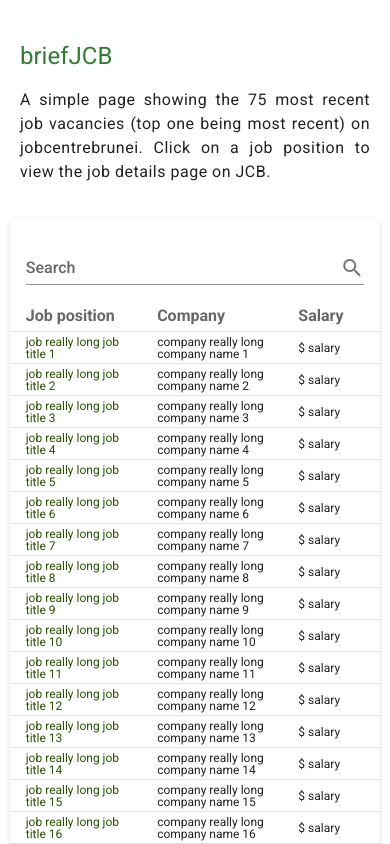
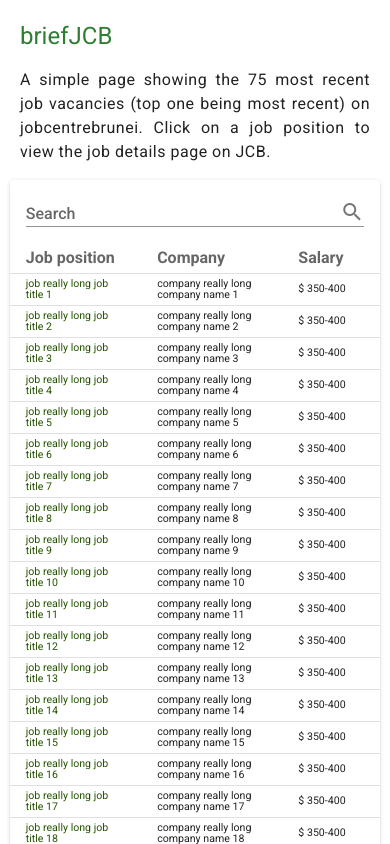
Before and after one commit to najib-r/briefjcb-vue, a Vue app: page / in a window 390 px wide. Shown: the top 844 px of the page. Built offline with nearby package versions, Linux system fonts and the light colour scheme.

Commit message:
Adjust margins/font-size for better mobile view

```diff
--- a/src/App.vue
+++ b/src/App.vue
@@ -1,8 +1,8 @@
 <template>
   <v-app>
-    <headerContent class="mx-lg-auto my-5 my-lg-10 px-5 pt-5"/>
+    <headerContent class="mx-lg-auto mt-md-5 mt-lg-10 px-5 pt-5"/>
     <v-main>
-      <mainContent class="mx-auto mb-10"/>
+      <mainContent class="mx-auto"/>
     </v-main>
   </v-app>
 </template>
@@ -46,7 +46,7 @@ export default {
         tbody {
           tr {
             td {
-              font-size: 0.75rem !important;
+              font-size: calc(0.53rem + 0.55vmin) !important;
               margin: 0;
               padding-right: 0;
               line-height: 1;
--- a/src/components/mainContent.vue
+++ b/src/components/mainContent.vue
@@ -7,6 +7,8 @@
         label="Search"
         single-line
         hide-details
+        dense
+        clearable
         >
       </v-text-field>
     </v-card-title>
@@ -14,10 +16,11 @@
       :headers="headers"
       :items="jobs"
       :search="search"
+      :loading="!jobs.length"
       disable-pagination
       disable-sort
       hide-default-footer
-      mobile-breakpoint="0"
+      mobile-breakpoint="300"
       dense
       id="myTable"
       >
@@ -51,7 +54,7 @@ export default {
   methods: {
     fetchJobs: function () {
       for (let i = 1; i < 76; i++) {
-        let job = {name: `job really long job title ${i}`, company: `company really long company name ${i}`, salary: '$ salary', link:'https://google.com'}
+        let job = {name: `job really long job title ${i}`, company: `company really long company name ${i}`, salary: '$ 350-400', link:'https://google.com'}
         this.jobs.push(job)
       }
     }
@@ -96,12 +99,16 @@ a:visited {
 
 #contentBox {
   width: 95%;
-  max-width: 900px;
+  max-width: 600px;
 }
 
-@media only screen and (min-width: 768px) {
+#myTable {
+  width: 100%;
+}
+
+/* @media only screen and (min-width: 768px) {
 #contentBox {
   width: 50%;
 }
-}
+} */
 </style>
```
